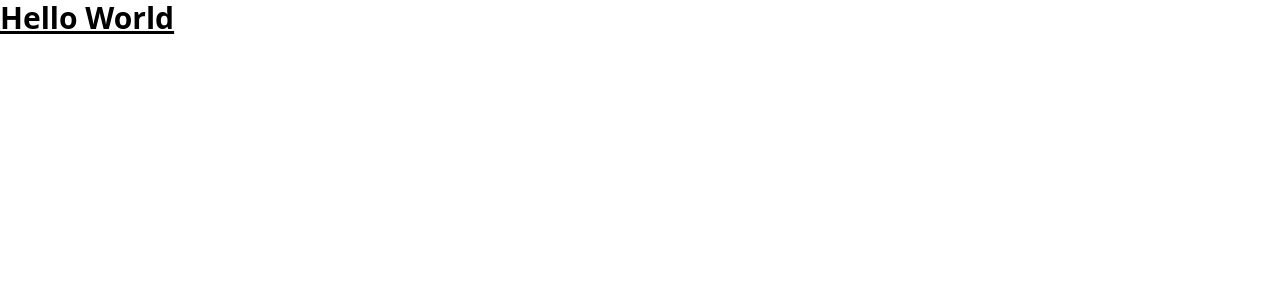
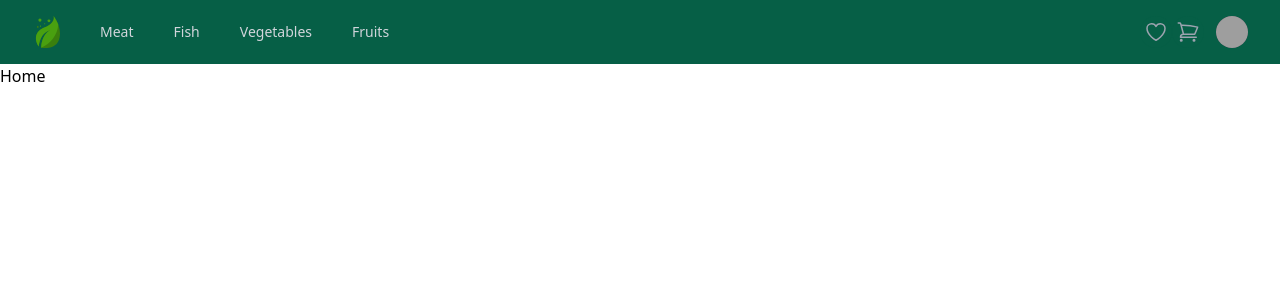
Before and after one commit to Rowine/Organik, a React (Vite) app in the folder client/: page / in a window 1280 px wide. Shown: the top 300 px of the page. Built offline with nearby package versions, Linux system fonts and the light colour scheme; grey boxes are pictures that could not be loaded.

Commit message:
Added navigation bar with react-router

```diff
--- a/client/package.json
+++ b/client/package.json
@@ -9,8 +9,11 @@
     "preview": "vite preview"
   },
   "dependencies": {
+    "@headlessui/react": "^1.7.4",
+    "@heroicons/react": "^2.0.13",
     "react": "^18.2.0",
-    "react-dom": "^18.2.0"
+    "react-dom": "^18.2.0",
+    "react-router-dom": "^6.4.3"
   },
   "devDependencies": {
     "@types/react": "^18.0.24",
--- a/client/src/App.tsx
+++ b/client/src/App.tsx
@@ -1,5 +1,43 @@
-function App() {
-  return <h1 className='text-3xl font-bold underline'>Hello World</h1>
+import { BrowserRouter, Routes, Route } from 'react-router-dom'
+import Navigation from './components/Navigation'
+import Home from './pages/Home'
+import Category from './pages/Category'
+
+const App = () => {
+  return (
+    <>
+      <BrowserRouter>
+        <Navigation
+          category={[
+            {
+              name: 'Meat',
+              path: '/meat',
+              active: false,
+            },
+            {
+              name: 'Fish',
+              path: '/fish',
+              active: false,
+            },
+            {
+              name: 'Vegetables',
+              path: '/vegetables',
+              active: false,
+            },
+            {
+              name: 'Fruits',
+              path: '/fruits',
+              active: false,
+            },
+          ]}
+        />
+        <Routes>
+          <Route path='/' element={<Home />} />
+          <Route path='/:category' element={<Category />} />
+        </Routes>
+      </BrowserRouter>
+    </>
+  )
 }
 
 export default App
--- /dev/null
+++ b/client/src/components/Navigation.tsx
@@ -0,0 +1,184 @@
+import React, { Fragment, useEffect } from 'react'
+import { Link, useLocation } from 'react-router-dom'
+import { Disclosure, Menu, Transition } from '@headlessui/react'
+import {
+  Bars3Icon,
+  HeartIcon,
+  ShoppingCartIcon,
+  XMarkIcon,
+} from '@heroicons/react/24/outline'
+
+interface INavigationProps {
+  category: Array<{
+    name: string
+    path: string
+    active: boolean
+  }>
+}
+
+// const navigation = [
+//   { name: 'Meat', href: '#', current: true },
+//   { name: 'Vegetables', href: '#', current: false },
+//   { name: 'Fish', href: '#', current: false },
+//   { name: 'Fruits', href: '#', current: false },
+// ]
+
+function classNames(...classes: Array<string>) {
+  return classes.filter(Boolean).join(' ')
+}
+
+const Navigation: React.FC<INavigationProps> = ({ category }) => {
+  const location = useLocation()
+  const checkActive = (path: string) => {
+    return path === location.pathname
+  }
+  return (
+    <Disclosure as='nav' className='bg-emerald-800'>
+      {({ open }) => (
+        <>
+          <div className='mx-auto max-w-7xl px-2 sm:px-6 lg:px-8'>
+            <div className='relative flex h-16 items-center justify-between'>
+              <div className='absolute inset-y-0 left-0 flex items-center sm:hidden'>
+                {/* Mobile menu button*/}
+                <Disclosure.Button className='inline-flex items-center justify-center rounded-md p-2 text-gray-400 hover:bg-emerald-700 hover:text-white focus:outline-none focus:ring-2 focus:ring-inset focus:ring-white'>
+                  <span className='sr-only'>Open main menu</span>
+                  {open ? (
+                    <XMarkIcon className='block h-6 w-6' aria-hidden='true' />
+                  ) : (
+                    <Bars3Icon className='block h-6 w-6' aria-hidden='true' />
+                  )}
+                </Disclosure.Button>
+              </div>
+              <div className='flex flex-1 items-center justify-center sm:items-stretch sm:justify-start'>
+                <div className='flex flex-shrink-0 items-center'>
+                  <img
+                    className='block h-8 w-auto lg:hidden'
+                    src='./icon.svg'
+                    alt='Company Logo'
+                  />
+                  <img
+                    className='hidden h-8 w-auto lg:block'
+                    src='./icon.svg'
+                    alt='Company Logo'
+                  />
+                </div>
+                <div className='hidden sm:ml-6 sm:block'>
+                  <div className='flex space-x-4'>
+                    {category.map((item) => (
+                      <Link
+                        key={item.name}
+                        to={item.path}
+                        className={classNames(
+                          checkActive(item.path)
+                            ? 'bg-emerald-900 text-white'
+                            : 'text-gray-300 hover:bg-emerald-700 hover:text-white',
+                          'px-3 py-2 rounded-md text-sm font-medium'
+                        )}
+                        aria-current={
+                          checkActive(item.path) ? 'page' : undefined
+                        }
+                      >
+                        {item.name}
+                      </Link>
+                    ))}
+                  </div>
+                </div>
+              </div>
+              <div className='absolute inset-y-0 right-0 flex items-center pr-2 sm:static sm:inset-auto sm:ml-6 sm:pr-0'>
+                <button
+                  type='button'
+                  className='rounded-full bg-emerald-800 p-1 text-gray-400 hover:text-white'
+                >
+                  <span className='sr-only'>View Likes</span>
+                  <HeartIcon className='h-6 w-6' aria-hidden='true' />
+                </button>
+                <button
+                  type='button'
+                  className='rounded-full bg-emerald-800 p-1 text-gray-400 hover:text-white'
+                >
+                  <span className='sr-only'>View Cart</span>
+                  <ShoppingCartIcon className='h-6 w-6' aria-hidden='true' />
+                </button>
+
+                {/* Profile dropdown */}
+                <Menu as='div' className='relative ml-3'>
+                  <div>
+                    <Menu.Button className='flex rounded-full bg-gray-800 text-sm focus:outline-none focus:ring-2 focus:ring-white focus:ring-offset-2 focus:ring-offset-gray-800'>
+                      <span className='sr-only'>Open user menu</span>
+                      <img
+                        className='h-8 w-8 rounded-full'
+                        src='https://images.unsplash.com/photo-1472099645785-5658abf4ff4e?ixlib=rb-1.2.1&ixid=eyJhcHBfaWQiOjEyMDd9&auto=format&fit=facearea&facepad=2&w=256&h=256&q=80'
+                        alt='Profile Picture'
+                      />
+                    </Menu.Button>
+                  </div>
+                  <Transition
+                    as={Fragment}
+                    enter='transition ease-out duration-100'
+                    enterFrom='transform opacity-0 scale-95'
+                    enterTo='transform opacity-100 scale-100'
+                    leave='transition ease-in duration-75'
+                    leaveFrom='transform opacity-100 scale-100'
+                    leaveTo='transform opacity-0 scale-95'
+                  >
+                    <Menu.Items className='absolute right-0 z-10 mt-2 w-48 origin-top-right rounded-md bg-white py-1 shadow-lg ring-1 ring-black ring-opacity-5 focus:outline-none'>
+                      <Menu.Item>
+                        {({ active }) => (
+                          <a
+                            href='#'
+                            className={classNames(
+                              active ? 'bg-gray-100' : '',
+                              'block px-4 py-2 text-sm text-gray-700'
+                            )}
+                          >
+                            Your Profile
+                          </a>
+                        )}
+                      </Menu.Item>
+                      <Menu.Item>
+                        {({ active }) => (
+                          <a
+                            href='#'
+                            className={classNames(
+                              active ? 'bg-gray-100' : '',
+                              'block px-4 py-2 text-sm text-gray-700'
+                            )}
+                          >
+                            Sign out
+                          </a>
+                        )}
+                      </Menu.Item>
+                    </Menu.Items>
+                  </Transition>
+                </Menu>
+              </div>
+            </div>
+          </div>
+
+          <Disclosure.Panel className='sm:hidden'>
+            <div className='space-y-1 px-2 pt-2 pb-3'>
+              {category.map((item) => (
+                <Disclosure.Button
+                  key={item.name}
+                  as={Link}
+                  to={item.path}
+                  className={classNames(
+                    checkActive(item.path)
+                      ? 'bg-emerald-900 text-white'
+                      : 'text-gray-300 hover:bg-emerald-700 hover:text-white',
+                    'block px-3 py-2 rounded-md text-base font-medium'
+                  )}
+                  aria-current={checkActive(item.path) ? 'page' : undefined}
+                >
+                  {item.name}
+                </Disclosure.Button>
+              ))}
+            </div>
+          </Disclosure.Panel>
+        </>
+      )}
+    </Disclosure>
+  )
+}
+
+export default Navigation
--- /dev/null
+++ b/client/src/pages/Category.tsx
@@ -0,0 +1,10 @@
+import React from 'react'
+import { useLocation } from 'react-router-dom'
+
+const Category = () => {
+  const location = useLocation()
+
+  return <div>{location.pathname}</div>
+}
+
+export default Category
--- /dev/null
+++ b/client/src/pages/Home.tsx
@@ -0,0 +1,7 @@
+import React from 'react'
+
+const Home = () => {
+  return <div>Home</div>
+}
+
+export default Home
```
Also changed, not shown: 1 other file (tests, documents, lock files or other folders).
